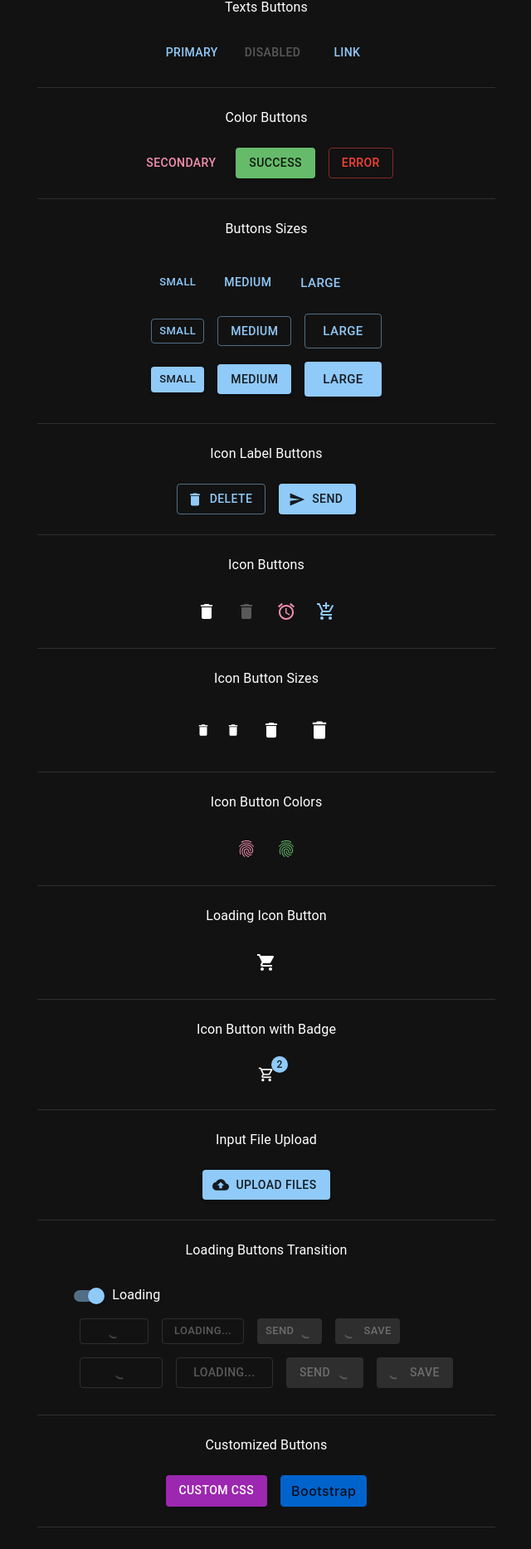
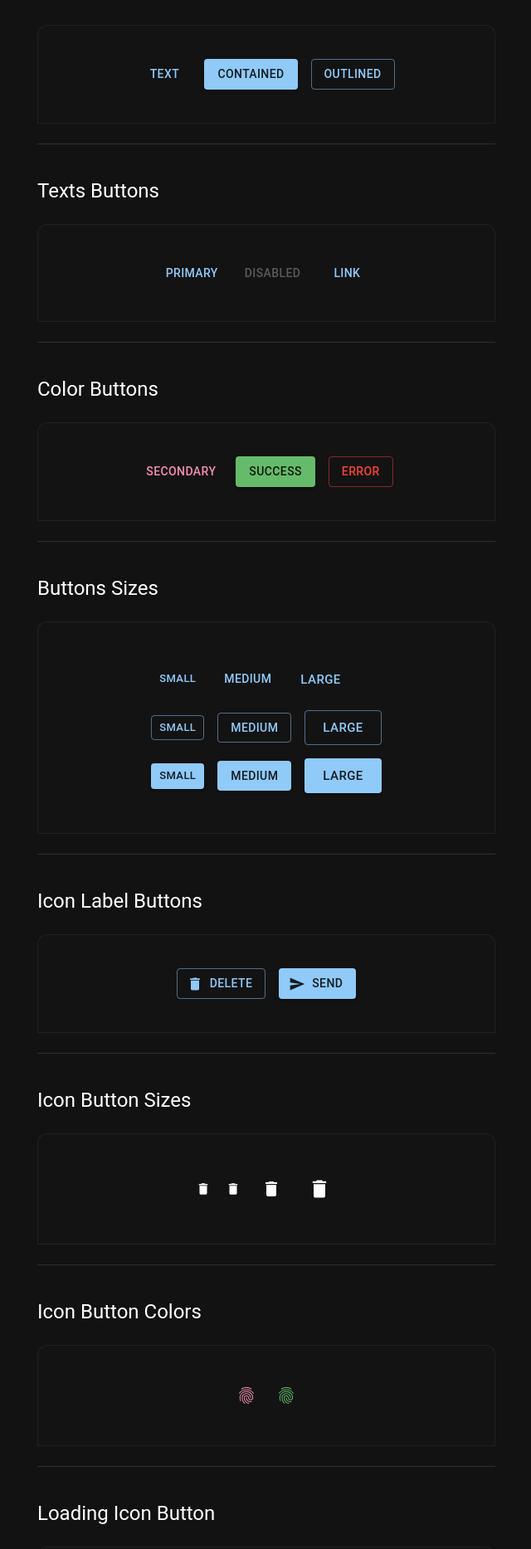
Before and after one commit to watcharakornton/mui_tutorials, a React (Vite) app: page /button in a window 1280 px wide. Shown: the part 162-2029 px from the top of the page at 83% size, without its empty margins (319-959 px from the left). Built offline with nearby package versions, Linux system fonts and the light colour scheme.

Commit message:
Edit Button Page, Button Component >> Restructure element

```diff
--- a/src/inputs/ButtonComponent.jsx
+++ b/src/inputs/ButtonComponent.jsx
@@ -1,4 +1,5 @@
 import * as React from 'react';
+import MyContainer from '../component/MyContainer';
 import { styled, useTheme } from '@mui/material/styles'
 import {
     Stack,
@@ -72,15 +73,14 @@ export const CustomizedButtons = () => {
     });
 
     return (
-        <>
-            <Typography variant='body1'>Customized Buttons</Typography>
+        <MyContainer title="Customized Buttons">
             <Stack spacing={2} direction="row">
                 <ColorButton variant="contained">Custom CSS</ColorButton>
                 <BootstrapButton variant="contained" disableRipple>
                     Bootstrap
                 </BootstrapButton>
             </Stack>
-        </>
+        </MyContainer>
     );
 }
 
@@ -91,8 +91,7 @@ export const LoadingButtonsTransition = () => {
     }
 
     return (
-        <>
-            <Typography variant='body1'>Loading Buttons Transition</Typography>
+        <MyContainer title="Loading Buttons Transition">
             <div>
                 <FormControlLabel
                     sx={{ display: 'block' }}
@@ -185,7 +184,7 @@ export const LoadingButtonsTransition = () => {
                     </Button>
                 </Box>
             </div>
-        </>
+        </MyContainer>
     )
 }
 
@@ -203,8 +202,7 @@ export const InputFileUpload = () => {
     });
 
     return (
-        <>
-            <Typography variant='body1'>Input File Upload</Typography>
+        <MyContainer title="Input File Upload">
             <Button
                 component="label"
                 role={undefined}
@@ -219,7 +217,7 @@ export const InputFileUpload = () => {
                     multiple
                 />
             </Button>
-        </>
+        </MyContainer>
     )
 }
 
@@ -232,13 +230,12 @@ export const IconButtonWithBadge = () => {
     `;
 
     return (
-        <>
-            <Typography variant='body1'>Icon Button with Badge</Typography>
+        <MyContainer title="Icon Button with Badge">
             <IconButton>
                 <ShoppingCartOutlinedIcon fontSize="small" />
                 <CartBadge badgeContent={2} color="primary" overlap="circular" />
             </IconButton>
-        </>
+        </MyContainer>
     )
 }
 
@@ -251,21 +248,19 @@ export const LoadingIconButton = () => {
         return () => clearTimeout(timeout);
     });
     return (
-        <>
-            <Typography variant='body1'>Loading Icon Button</Typography>
+        <MyContainer title="Loading Icon Button">
             <Tooltip title="Cleck to see loading">
                 <IconButton onClick={() => setLoading(true)} loading={loading}>
                     <ShoppingCartIcon />
                 </IconButton>
             </Tooltip>
-        </>
+        </MyContainer>
     );
 }
 
 export const IconButtonColors = () => {
     return (
-        <>
-            <Typography variant='body1'>Icon Button Colors</Typography>
+        <MyContainer title="Icon Button Colors">
             <Stack direction="row" spacing={1}>
                 <IconButton aria-label="fingerprint" color="secondary">
                     <Fingerprint />
@@ -274,14 +269,13 @@ export const IconButtonColors = () => {
                     <Fingerprint />
                 </IconButton>
             </Stack>
-        </>
+        </MyContainer>
     )
 }
 
 export const IconButtonSizes = () => {
     return (
-        <>
-            <Typography variant='body1'>Icon Button Sizes</Typography>
+        <MyContainer title="Icon Button Sizes">
             <Stack direction="row" spacing={1} sx={{ alignItems: 'center' }}>
                 <IconButton aria-label="delete" size="small">
                     <DeleteIcon fontSize="inherit" />
@@ -296,14 +290,13 @@ export const IconButtonSizes = () => {
                     <DeleteIcon fontSize="inherit" />
                 </IconButton>
             </Stack>
-        </>
+        </MyContainer>
     )
 }
 
 export const IconButtons = () => {
     return (
-        <>
-            <Typography variant='body1'>Icon Buttons</Typography>
+        <MyContainer title="Icon Buttons">
             <Stack direction="row" spacing={1}>
                 <IconButton aria-label="delete">
                     <DeleteIcon />
@@ -318,14 +311,13 @@ export const IconButtons = () => {
                     <AddShoppingCartIcon />
                 </IconButton>
             </Stack>
-        </>
+        </MyContainer>
     )
 }
 
 export const IconLabelButtons = () => {
     return (
-        <>
-            <Typography variant='body1'>Icon Label Buttons</Typography>
+        <MyContainer title="Icon Label Buttons">
             <Stack direction="row" spacing={2}>
                 <Button variant="outlined" startIcon={<DeleteIcon />}>
                     Delete
@@ -334,14 +326,13 @@ export const IconLabelButtons = () => {
                     Send
                 </Button>
             </Stack>
-        </>
+        </MyContainer>
     )
 }
 
 export const ButtonSizes = () => {
     return (
-        <>
-            <Typography variant='body1'>Buttons Sizes</Typography>
+        <MyContainer title="Buttons Sizes">
             <Box sx={{ '& button': { m: 1 } }}>
                 <div>
                     <Button size="small">Small</Button>
@@ -371,45 +362,42 @@ export const ButtonSizes = () => {
                     </Button>
                 </div>
             </Box>
-        </>
+        </MyContainer>
     )
 }
 
 export const BasicButtons = () => {
     return (
-        <>
-            <Typography variant='body1'>Basic Buttons</Typography>
+        <MyContainer title="Basic Buttons">
             <Stack spacing={2} direction="row">
                 <Button variant="text">Text</Button>
                 <Button variant="contained">Contained</Button>
                 <Button variant="outlined">Outlined</Button>
             </Stack>
-        </>
+        </MyContainer>
     )
 }
 
 export const TextButtons = () => {
     return (
-        <>
-            <Typography variant='body1'>Texts Buttons</Typography>
+        <MyContainer title="Texts Buttons">
             <Stack spacing={2} direction="row">
                 <Button>Primary</Button>
                 <Button disabled>Disabled</Button>
                 <Button href="#text-buttons">Link</Button>
             </Stack>
-        </>
+        </MyContainer>
     )
 }
 
 export const ColorButtons = () => {
     return (
-        <>
-            <Typography variant='body1'>Color Buttons</Typography>
+        <MyContainer title="Color Buttons">
             <Stack spacing={2} direction="row">
                 <Button color="secondary">Secondary</Button>
                 <Button variant="contained" color="success">Success</Button>
                 <Button variant="outlined" color="error">Error</Button>
             </Stack>
-        </>
+        </MyContainer>
     )
 }
--- a/src/pages/ButtonPage.jsx
+++ b/src/pages/ButtonPage.jsx
@@ -1,5 +1,7 @@
-import React from 'react'
-import { Container, Stack, Divider, Button } from '@mui/material';
+import * as React from "react";
+import { Container, Grid, Typography, Button, Divider } from "@mui/material";
+import { ChevronLeft as ChevronLeftIcon } from "@mui/icons-material";
+
 import {
     BasicButtons,
     TextButtons,
@@ -15,47 +17,50 @@ import {
     LoadingButtonsTransition,
     CustomizedButtons,
 } from '../inputs/ButtonComponent';
-import ChevronLeftIcon from '@mui/icons-material/ChevronLeft';
 
 const ButtonPage = () => {
+    const sections = [
+        <BasicButtons />,
+        <TextButtons />,
+        <ColorButtons />,
+        <ButtonSizes />,
+        <IconLabelButtons />,
+        <IconButtonSizes />,
+        <IconButtonColors />,
+        <LoadingIconButton />,
+        <IconButtonWithBadge />,
+        <InputFileUpload />,
+        <LoadingButtonsTransition />,
+        <CustomizedButtons />,
+    ]
     return (
         <Container maxWidth="sm">
-            <Stack
-                spacing={3}
-                alignItems="center"
-                justifyContent="center"
-                sx={{ minHeight: "100vh" }}
-            >
-                <Divider sx={{ width: "100%" }} />
-                <BasicButtons />
-                <Divider sx={{ width: "100%" }} />
-                <TextButtons />
-                <Divider sx={{ width: "100%" }} />
-                <ColorButtons />
-                <Divider sx={{ width: "100%" }} />
-                <ButtonSizes />
-                <Divider sx={{ width: "100%" }} />
-                <IconLabelButtons />
-                <Divider sx={{ width: "100%" }} />
-                <IconButtons />
-                <Divider sx={{ width: "100%" }} />
-                <IconButtonSizes />
-                <Divider sx={{ width: "100%" }} />
-                <IconButtonColors />
-                <Divider sx={{ width: "100%" }} />
-                <LoadingIconButton />
-                <Divider sx={{ width: "100%" }} />
-                <IconButtonWithBadge />
-                <Divider sx={{ width: "100%" }} />
-                <InputFileUpload />
-                <Divider sx={{ width: "100%" }} />
-                <LoadingButtonsTransition />
-                <Divider sx={{ width: "100%" }} />
-                <CustomizedButtons />
-                <Divider sx={{ width: "100%" }} />
-                <Button size="large" startIcon={<ChevronLeftIcon />} href="/">Back</Button>
-            </Stack>
-        </Container>
+        <Grid
+            container
+            alignItems="center"
+            justifyContent="center"
+            sx={{ minHeight: "100vh" }}
+        >
+            <Grid item xs={12}>
+                <Typography variant="h3" align="center" sx={{ mt: 5 }}>
+                    Button Page
+                </Typography>
+            </Grid>
+            {sections.map((Component, index) => (
+                <React.Fragment key={index}>
+                    <Grid item xs={12} sx={{ mt: 5 }}>
+                        {Component}
+                        <Divider sx={{ mt: 3, width: "100%" }} />
+                    </Grid>
+                </React.Fragment>
+            ))}
+            <Grid item xs={12} sx={{ my: 5 }}>
+                <Button size="large" startIcon={<ChevronLeftIcon />} href="/">
+                    Back
+                </Button>
+            </Grid>
+        </Grid>
+    </Container>
     )
 }
 
```
